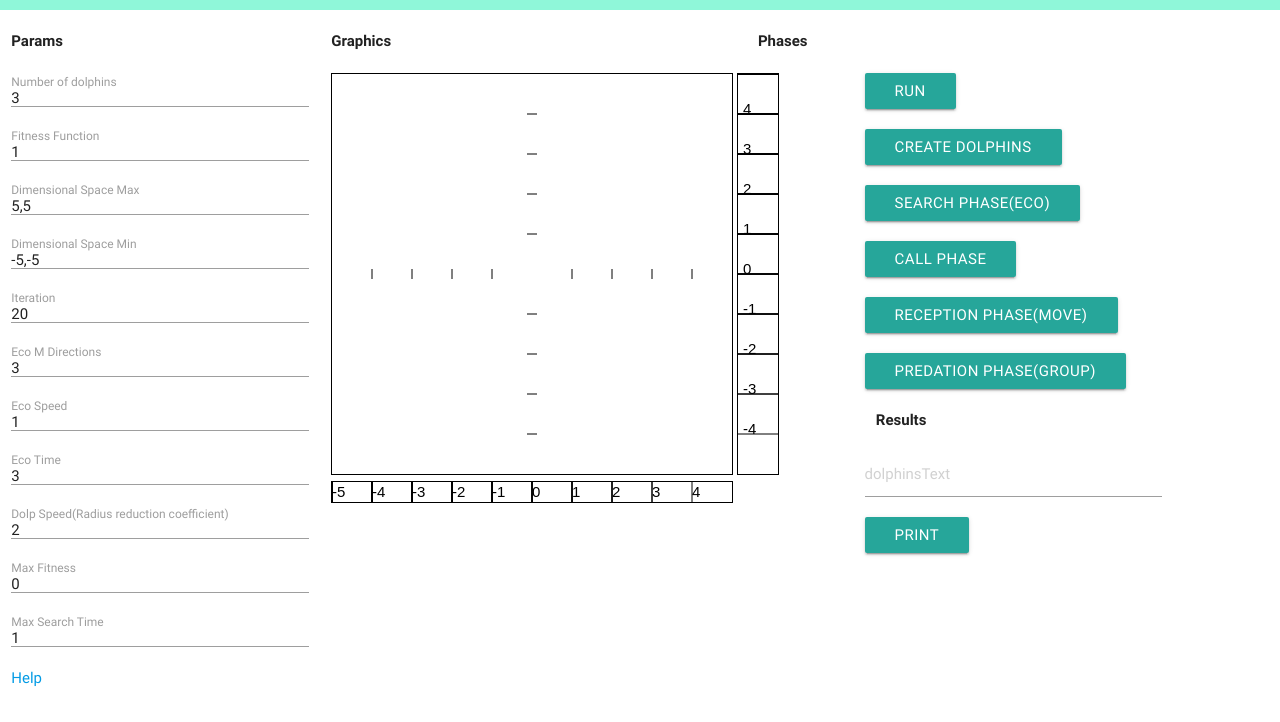
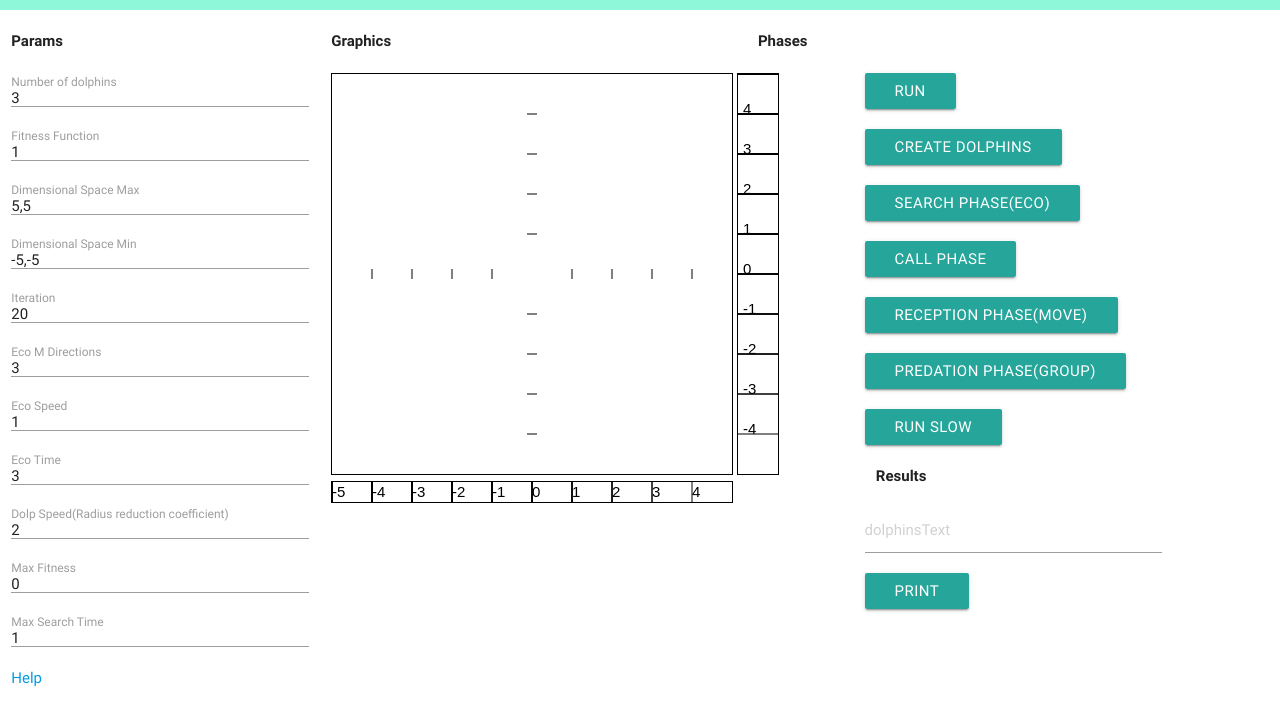
Before and after one commit to gemineses/dsajavascript, a plain HTML site: page index.html in a window 1280 px wide. Drawn offline with nearby package versions, Linux system fonts and the light colour scheme.

Commit message:
agregado el boton para correr lento

```diff
--- a/index.html
+++ b/index.html
@@ -81,7 +81,9 @@
 				<div class="row">
 					<a class="waves-effect waves-light btn" onclick="predationPhase(0)">Predation Phase(GROUP)</a>
 				</div>
-
+				<div class="row">
+					<a class="waves-effect waves-light btn" onclick="runSlow()">Run Slow</a>
+				</div>
 				<div class="row">
 					<div class="col s3"><b>Results</b></div>
 				</div>
--- a/js/dsaPhases.js
+++ b/js/dsaPhases.js
@@ -243,3 +243,55 @@ run = function(){
 		//searchPhase(callPhase(receptionPhase(predationPhase())));
 	}
 }
+
+runSlow = function(){
+	createDolphins();
+	sleep = 0;
+	stop = setInterval(function(){
+		searchPhase(function(){
+			callPhase(function(){
+				receptionPhase(function(){
+					predationPhase(function(){
+						console.log(sleep);
+					});
+				});
+			});
+		})
+		if(sleep>(dsaIteration-2)){
+			clearInterval(stop);
+		}
+		sleep++;
+	}, 1000);
+		//searchPhase(callPhase(receptionPhase(predationPhase())));
+
+}
+
+/*
+runByPhase = function(){
+	createDolphins();
+	sleep = 0;
+	stopOne = setInterval(function(){
+		searchPhase(function(){
+			stopTwo = setInterval(function() {
+				callPhase(function(){
+					stopThree = setInterval(function(){
+						receptionPhase(function(){
+							predationPhase(function(){
+								console.log(sleep);
+							});
+						});
+						clearInterval(stopThree);
+					}
+					, 1000);
+
+				})
+				clearInterval(stopTwo);
+			}, 1000)
+		});
+		if(sleep>(dsaIteration-2)){
+			clearInterval(stopOne);
+		}
+		sleep++;
+	}, 1000);
+		//searchPhase(callPhase(receptionPhase(predationPhase())));
+}*/
```
